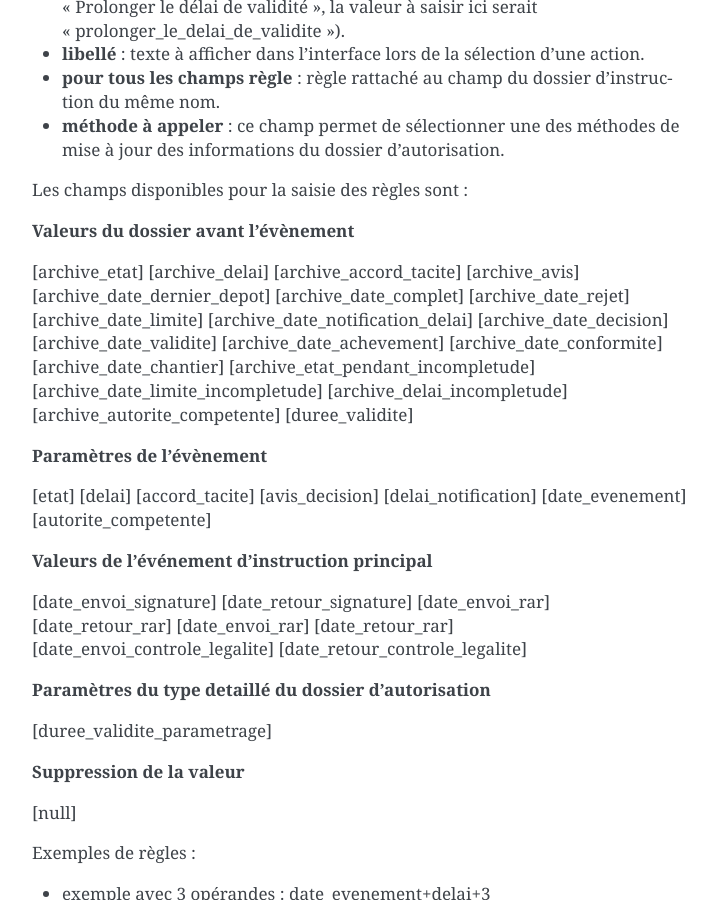
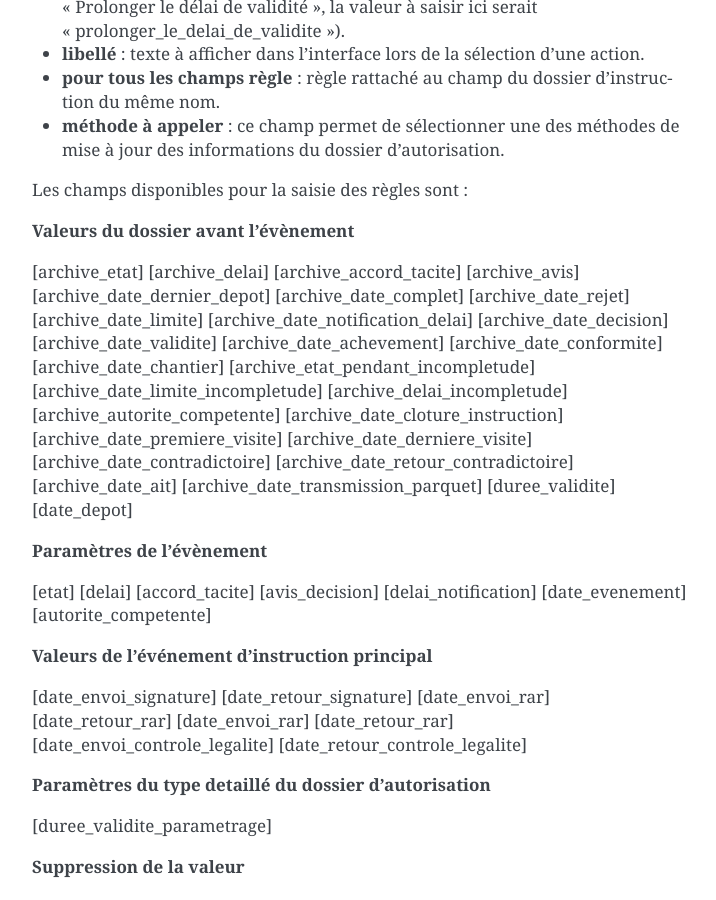
Before and after one commit to mpavaux/openads-documentation, a Sphinx documentation site: the page built from source/manuel_utilisateur/parametrage_dossier.rst, in a window 1280 px wide and 900 px high, scrolled down 12327 px. Shown: the whole window, without its empty margins (388-1104 px from the left). Built offline with Sphinx 7.4.7, drawn with Linux system fonts in a browser that asks for light colours.

Commit message:
* Ajout des champs disponibles pour param action.

```diff
--- a/source/manuel_utilisateur/parametrage_dossier.rst
+++ b/source/manuel_utilisateur/parametrage_dossier.rst
@@ -562,16 +562,8 @@
 
 **Valeurs du dossier avant l'évènement**
 
-[archive_etat] [archive_delai] [archive_accord_tacite]
-[archive_avis]
-[archive_date_dernier_depot] [archive_date_complet]
-[archive_date_rejet] [archive_date_limite]
-[archive_date_notification_delai] [archive_date_decision]
-[archive_date_validite] [archive_date_achevement]
-[archive_date_conformite] [archive_date_chantier]
-[archive_etat_pendant_incompletude] [archive_date_limite_incompletude]
-[archive_delai_incompletude] [archive_autorite_competente]
-[duree_validite]
+[archive_etat] [archive_delai] [archive_accord_tacite] [archive_avis]
+[archive_date_dernier_depot] [archive_date_complet] [archive_date_rejet] [archive_date_limite] [archive_date_notification_delai] [archive_date_decision] [archive_date_validite] [archive_date_achevement] [archive_date_conformite] [archive_date_chantier] [archive_etat_pendant_incompletude] [archive_date_limite_incompletude] [archive_delai_incompletude] [archive_autorite_competente] [archive_date_cloture_instruction] [archive_date_premiere_visite] [archive_date_derniere_visite] [archive_date_contradictoire] [archive_date_retour_contradictoire] [archive_date_ait] [archive_date_transmission_parquet] [duree_validite] [date_depot]
 
 **Paramètres de l'évènement**
 
```
